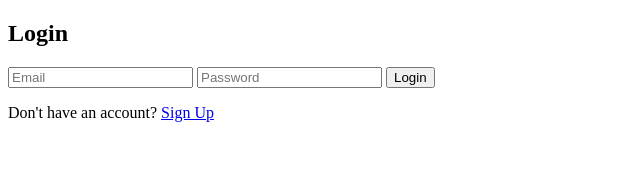
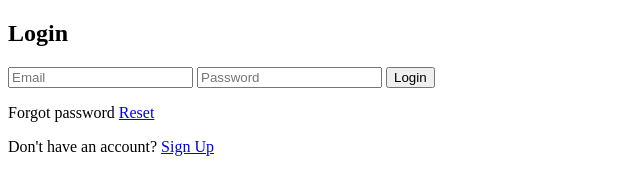
Before and after one commit to asfiyahussain00/Geogle-auth, a plain HTML site: page login.html in a window 1280 px wide. Shown: the whole page, without its empty margins (0-640 px from the left). Drawn offline with Linux system fonts and the light colour scheme; no server answers.

Commit message:
Update login.html

```diff
--- a/login.html
+++ b/login.html
@@ -12,6 +12,7 @@
         <input type="email" id="login-email" placeholder="Email" required>
         <input type="password" id="login-password" placeholder="Password" required>
         <button id="login-btn">Login</button>
+         <p>Forgot password <a href="reset-password.html" id="reset-password-link">Reset</a></p>
         <p>Don't have an account? <a href="index.html">Sign Up
 
 
```
